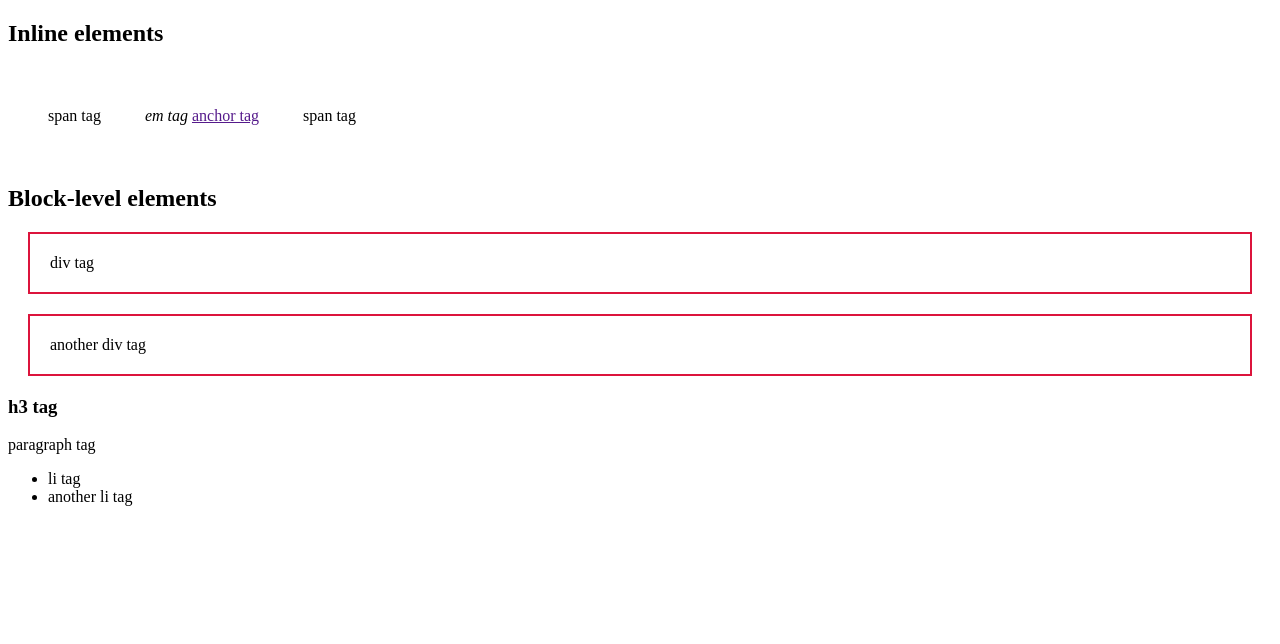
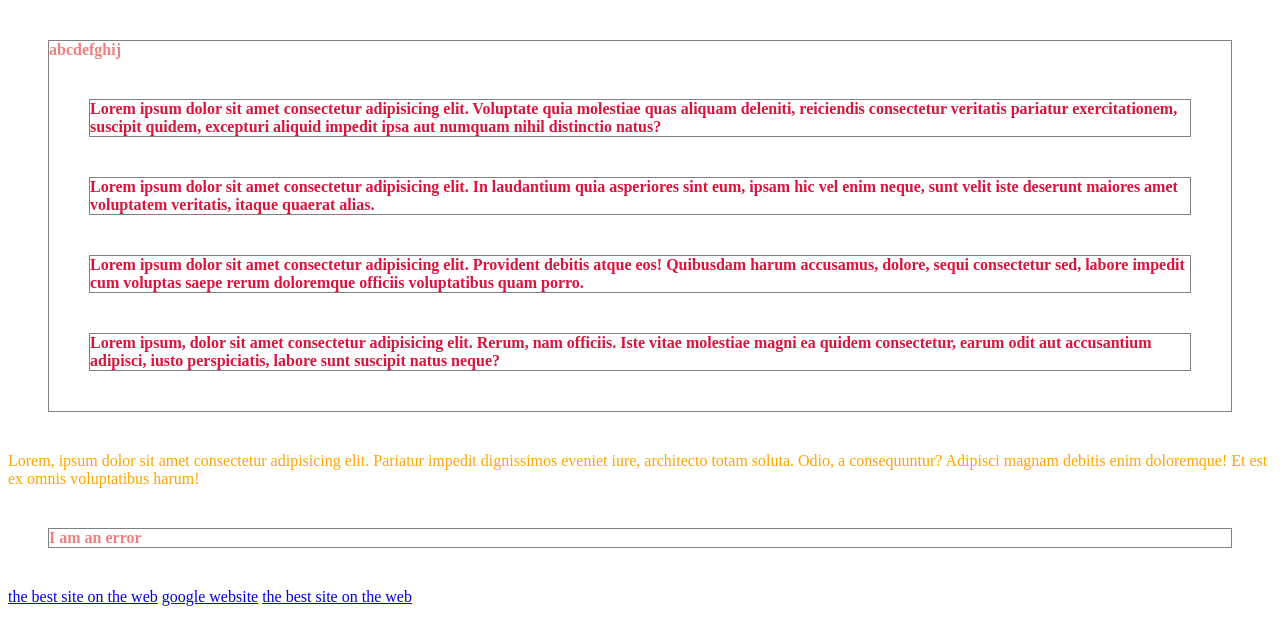
Before and after one commit to theagoliveira/html-and-css-crash-course, a plain HTML site: page index.html in a window 1280 px wide. Drawn offline with Linux system fonts and the light colour scheme.

Commit message:
Fifth video

```diff
--- a/index.html
+++ b/index.html
@@ -6,22 +6,45 @@
   </head>
 
   <body>
-    <h2>Inline elements</h2>
+    <div id="content">
+      abcdefghij
 
-    <span>span tag</span>
-    <em>em tag</em>
-    <a href="">anchor tag</a>
-    <span>span tag</span>
+      <p>
+        Lorem ipsum dolor sit amet consectetur adipisicing elit. Voluptate quia
+        molestiae quas aliquam deleniti, reiciendis consectetur veritatis
+        pariatur exercitationem, suscipit quidem, excepturi aliquid impedit ipsa
+        aut numquam nihil distinctio natus?
+      </p>
+      <p class="error">
+        Lorem ipsum dolor sit amet consectetur adipisicing elit. In laudantium
+        quia asperiores sint eum, ipsam hic vel enim neque, sunt velit iste
+        deserunt maiores amet voluptatem veritatis, itaque quaerat alias.
+      </p>
+      <p class="success">
+        Lorem ipsum dolor sit amet consectetur adipisicing elit. Provident
+        debitis atque eos! Quibusdam harum accusamus, dolore, sequi consectetur
+        sed, labore impedit cum voluptas saepe rerum doloremque officiis
+        voluptatibus quam porro.
+      </p>
+      <p class="success feedback">
+        Lorem ipsum, dolor sit amet consectetur adipisicing elit. Rerum, nam
+        officiis. Iste vitae molestiae magni ea quidem consectetur, earum odit
+        aut accusantium adipisci, iusto perspiciatis, labore sunt suscipit natus
+        neque?
+      </p>
+    </div>
 
-    <h2>Block-level elements</h2>
+    <p>
+      Lorem, ipsum dolor sit amet consectetur adipisicing elit. Pariatur impedit
+      dignissimos eveniet iure, architecto totam soluta. Odio, a consequuntur?
+      Adipisci magnam debitis enim doloremque! Et est ex omnis voluptatibus
+      harum!
+    </p>
 
-    <div>div tag</div>
-    <div>another div tag</div>
-    <h3>h3 tag</h3>
-    <p>paragraph tag</p>
-    <ul>
-      <li>li tag</li>
-      <li>another li tag</li>
-    </ul>
+    <div class="error">I am an error</div>
+
+    <a href="https://www.thenetninja.co.uk">the best site on the web</a>
+    <a href="https://www.google.com">google website</a>
+    <a href="https://www.thenetninja.co.uk">the best site on the web</a>
   </body>
 </html>
--- a/styles.css
+++ b/styles.css
@@ -1,12 +1,51 @@
-span {
-  display: inline-block;
-  margin: 20px;
-  padding: 20px;
+/* p.error {
+  color: red;
 }
 
+p.success {
+  color: #4fdb4f;
+}
+
+p.success.feedback {
+  border: 1px dashed #4fdb4f;
+}
+
+div#content {
+  background-color: #ebebeb;
+  padding: 20px;
+} */
+
+/* div .error {
+  color: red;
+} */
+
+/* a[href*="thenetninja"] {
+  background-color: #3dd13d;
+  color: white;
+  text-decoration: none;
+  font-weight: bold;
+  text-transform: uppercase;
+}
+
+a[href$=".com"] {
+  color: white;
+  background: red;
+  border: 2px solid blue;
+} */
+
 div {
-  /* display: inline; */
-  border: 2px solid crimson;
-  margin: 20px;
-  padding: 20px;
+  color: lightcoral;
+  border: 1px solid grey;
+  margin: 40px;
+  font-weight: bold;
 }
+
+div p {
+  border: inherit;
+  margin: inherit;
+  color: crimson;
+}
+
+p {
+  color: orange;
+}
```
Also changed, not shown: about.html (deleted, +0 -17 lines).
